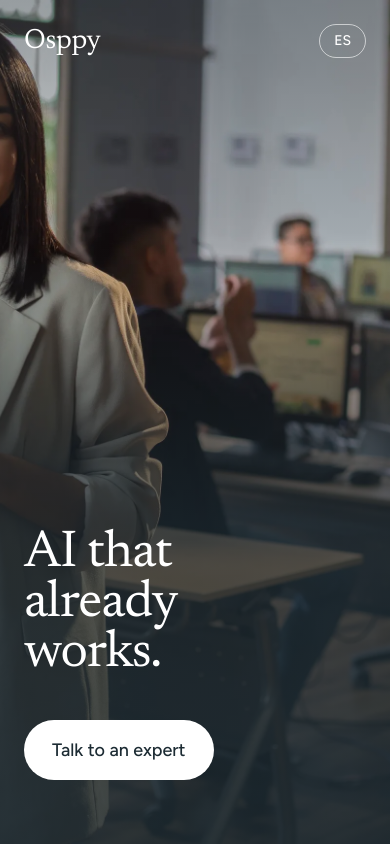
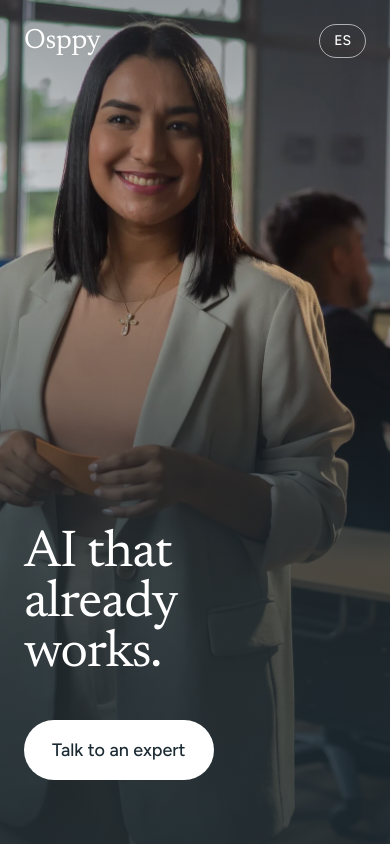
Before and after one commit to rogercsc20/osppy-landing-ai-concierge, a Next.js app: page /en in a window 390 px wide. Shown: the top 844 px of the page. Built offline with nearby package versions, Linux system fonts and the light colour scheme.

Commit message:
fix(hero): keep the person's face in frame on phones (focal point per breakpoint)

```diff
--- a/components/hero.tsx
+++ b/components/hero.tsx
@@ -17,7 +17,7 @@ export function Hero({ locale, m }: { locale: Locale; m: Messages }) {
           fill
           priority
           sizes="100vw"
-          className="object-cover object-[50%_30%]"
+          className="object-cover object-[26%_22%] lg:object-[50%_30%]"
         />
         <div
           aria-hidden="true"
```
